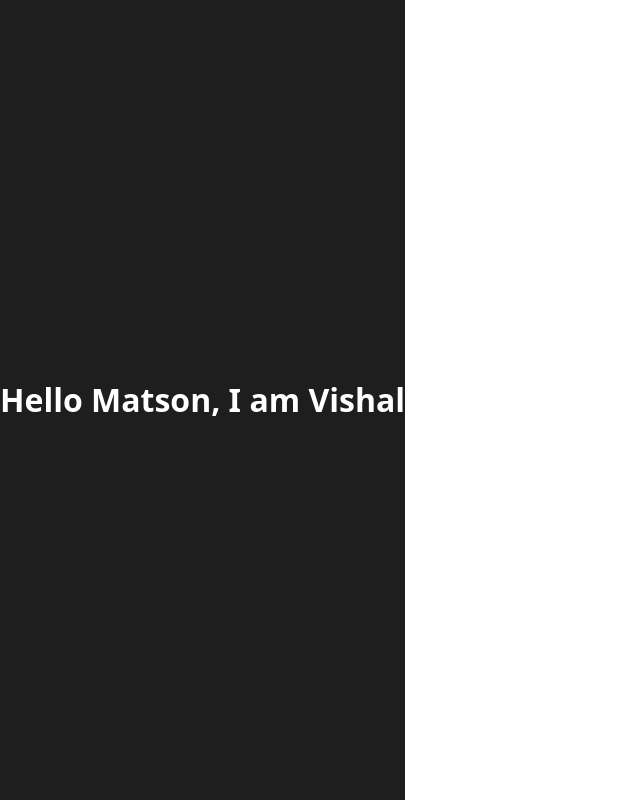
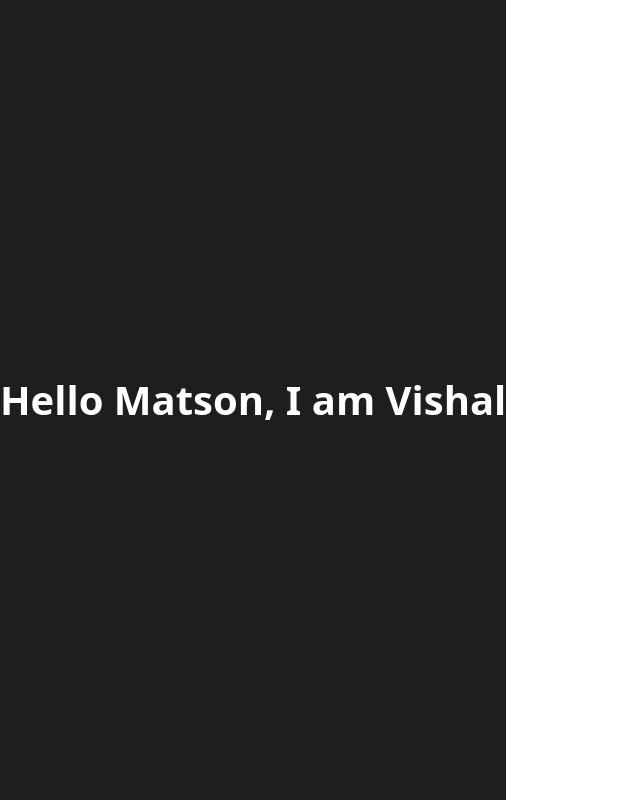
Before and after one commit to RiteshSarathe-TSM/cloudfront-deploy-testing, a React (Vite) app: page / in a window 1280 px wide. Shown: the whole page, without its empty margins (0-640 px from the left). Built offline with nearby package versions, Linux system fonts and the light colour scheme.

Commit message:
Update App.jsx

```diff
--- a/src/App.jsx
+++ b/src/App.jsx
@@ -4,15 +4,14 @@ function App() {
       style={{
         height: '100vh',
         display: 'flex',
+        justifyContent: 'center',
         alignItems: 'center',
-        justifyContent: 'center',
         backgroundColor: '#1e1e1e',
-        color: 'white',
-        fontSize: '2rem',
-        fontWeight: 'bold',
       }}
     >
-      Hello Matson, I am Vishal
+      <h1 style={{ color: 'white', fontSize: '2.5rem', fontWeight: 'bold' }}>
+        Hello Matson, I am Vishal
+      </h1>
     </div>
   );
 }
```
